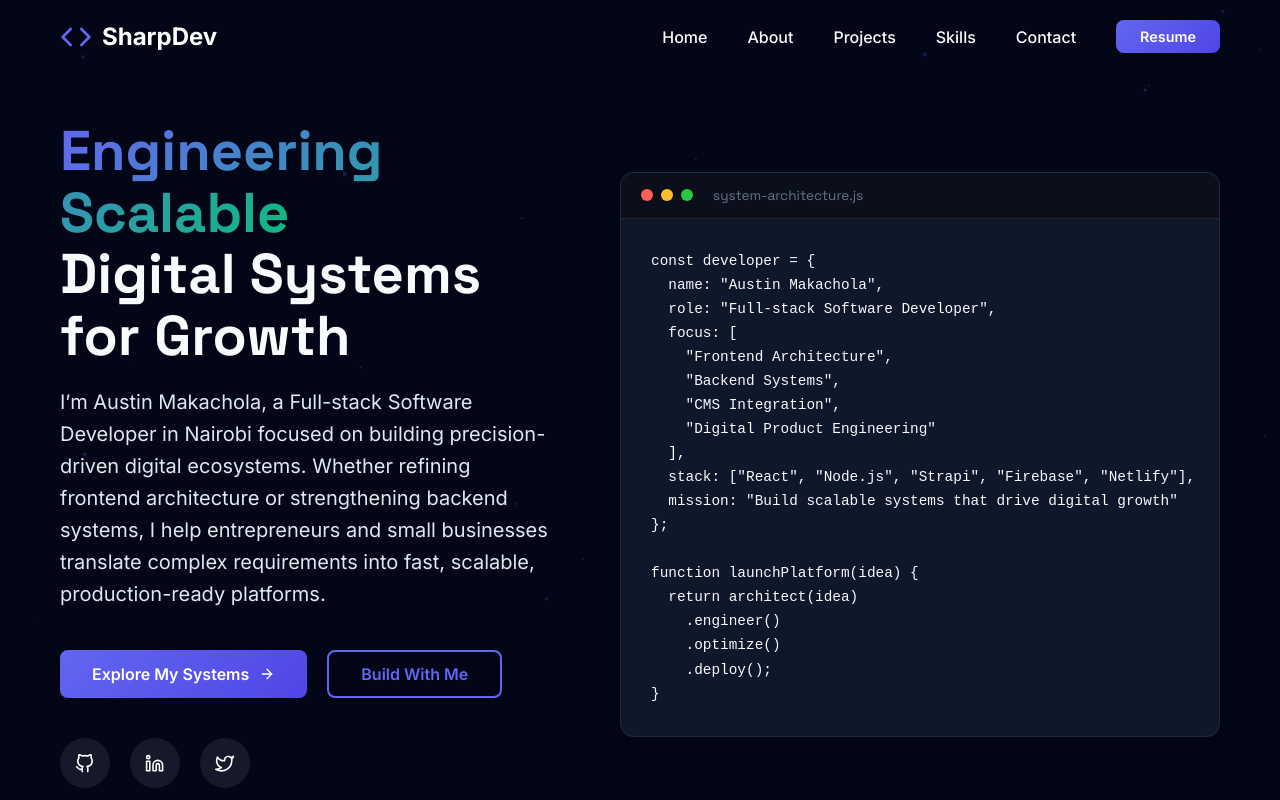
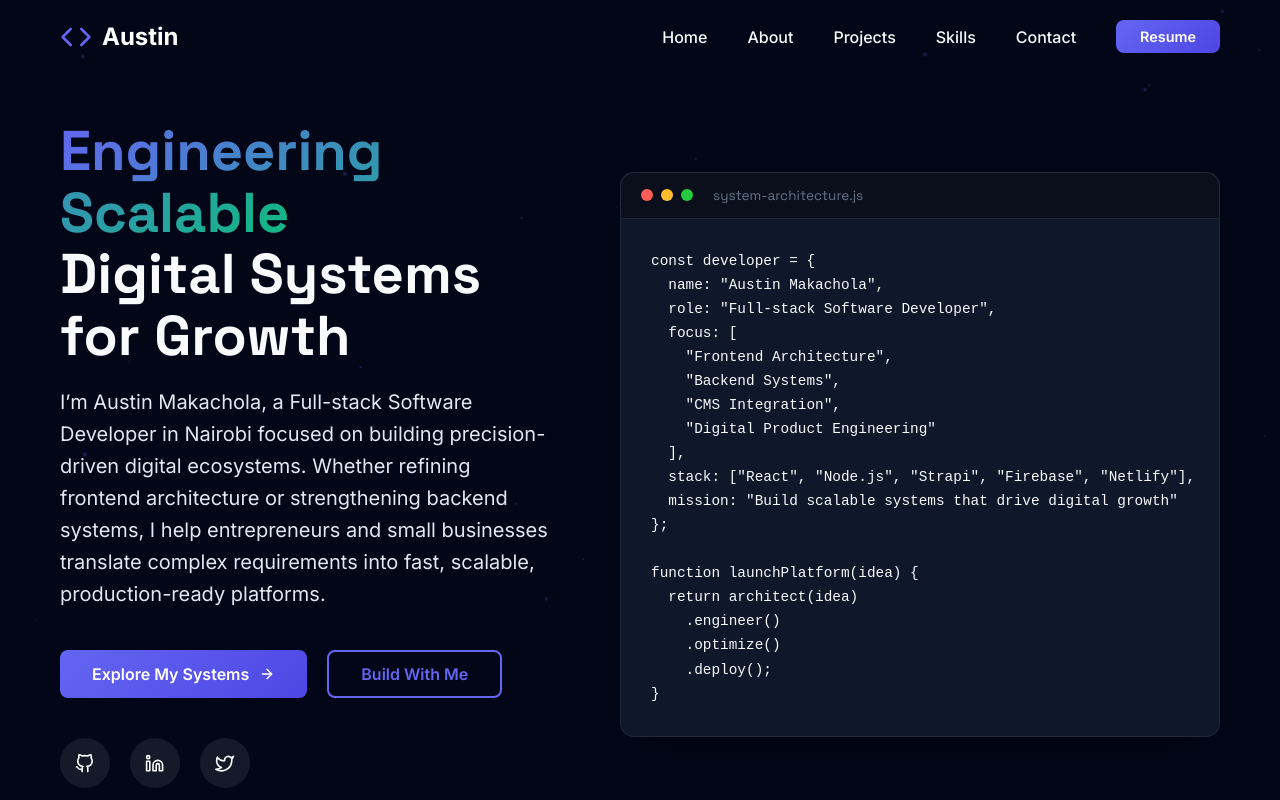
Before and after one commit to codewithaustin1/sharp-portfolio, a React (Create React App) app: page / in a window 1280 px wide. Shown: the top 800 px of the page. Built offline with nearby package versions, Linux system fonts and the light colour scheme.

Commit message:
Change logo text from 'SharpDev' to 'Austin'

```diff
--- a/src/components/Header/Header.jsx
+++ b/src/components/Header/Header.jsx
@@ -64,7 +64,7 @@ const Header = () => {
           onClick={() => window.scrollTo({ top: 0, behavior: 'smooth' })}
         >
           <FiCode className="logo-icon" />
-          <span>SharpDev</span>
+          <span>Austin</span>
         </Link>
 
         <nav className={`nav ${isMenuOpen ? 'active' : ''}`}>
```
